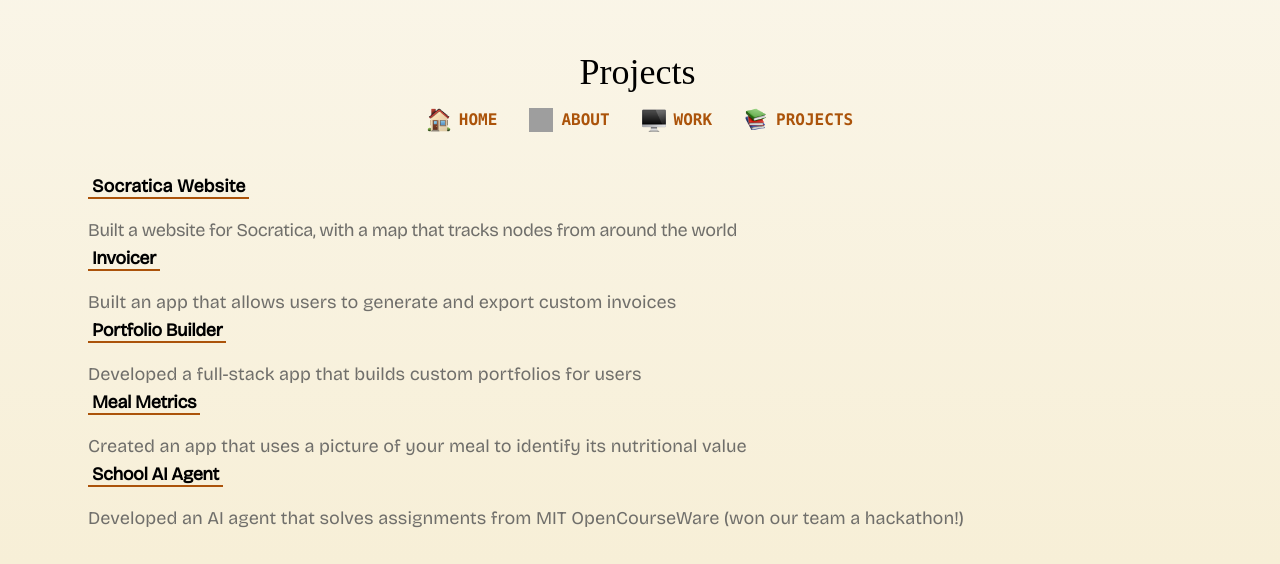
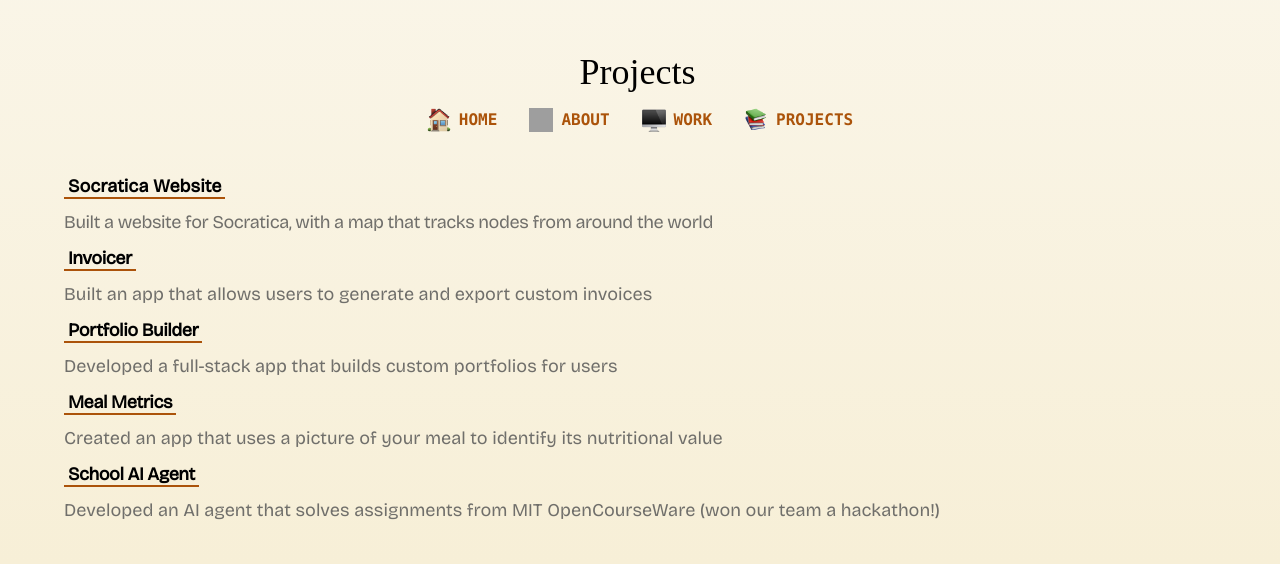
Before and after one commit to sohambasu963/personal-website, a SvelteKit app: page /projects in a window 1280 px wide. Shown: the part 268-832 px from the top of the page. Built offline with nearby package versions, Linux system fonts and the light colour scheme; no server answers; grey boxes are pictures that could not be loaded.

Commit message:
Refactor project page layout

```diff
--- a/src/routes/projects/+page.svelte
+++ b/src/routes/projects/+page.svelte
@@ -48,7 +48,6 @@
       <Navbar />
     </div>
     <div class="mt-8 mb-8 w-full text-left">
-      <ul class="list-disc pl-6 space-y-4 md:space-y-4">
         <a
           href="https://www.socratica.info/"
           target="_blank"
@@ -57,7 +56,7 @@
           Socratica Website
         </a>
         <p
-          class="tracking-tight font-bricolage-grotesque text-soft-grey md:text-lg text-md mt-1 md:mt-2"
+          class="mb-2 tracking-tight font-bricolage-grotesque text-soft-grey md:text-lg text-md mt-1 md:mt-2"
         >
           Built a website for Socratica, with a map that tracks nodes from
           around the world
@@ -70,7 +69,7 @@
           Invoicer
         </a>
         <p
-          class="font-bricolage-grotesque text-soft-grey md:text-lg text-md mt-1 md:mt-2"
+          class="mb-2 font-bricolage-grotesque text-soft-grey md:text-lg text-md mt-1 md:mt-2"
         >
           Built an app that allows users to generate and export custom invoices
         </p>
@@ -83,7 +82,7 @@
         </a>
 
         <p
-          class="font-bricolage-grotesque text-soft-grey md:text-lg text-md mt-1 md:mt-2"
+          class="mb-2 font-bricolage-grotesque text-soft-grey md:text-lg text-md mt-1 md:mt-2"
         >
           Developed a full-stack app that builds custom portfolios for users
         </p>
@@ -96,7 +95,7 @@
         </a>
 
         <p
-          class="font-bricolage-grotesque text-soft-grey md:text-lg text-md mt-1 md:mt-2"
+          class="mb-2 font-bricolage-grotesque text-soft-grey md:text-lg text-md mt-1 md:mt-2"
         >
           Created an app that uses a picture of your meal to identify its
           nutritional value
@@ -109,12 +108,11 @@
           School AI Agent
         </a>
         <p
-          class="font-bricolage-grotesque text-soft-grey md:text-lg text-md mt-1 md:mt-2"
+          class="mb-2 font-bricolage-grotesque text-soft-grey md:text-lg text-md mt-1 md:mt-2"
         >
           Developed an AI agent that solves assignments from MIT OpenCourseWare
           (won our team a hackathon!)
         </p>
-      </ul>
     </div>
   </div>
 </div>
```
